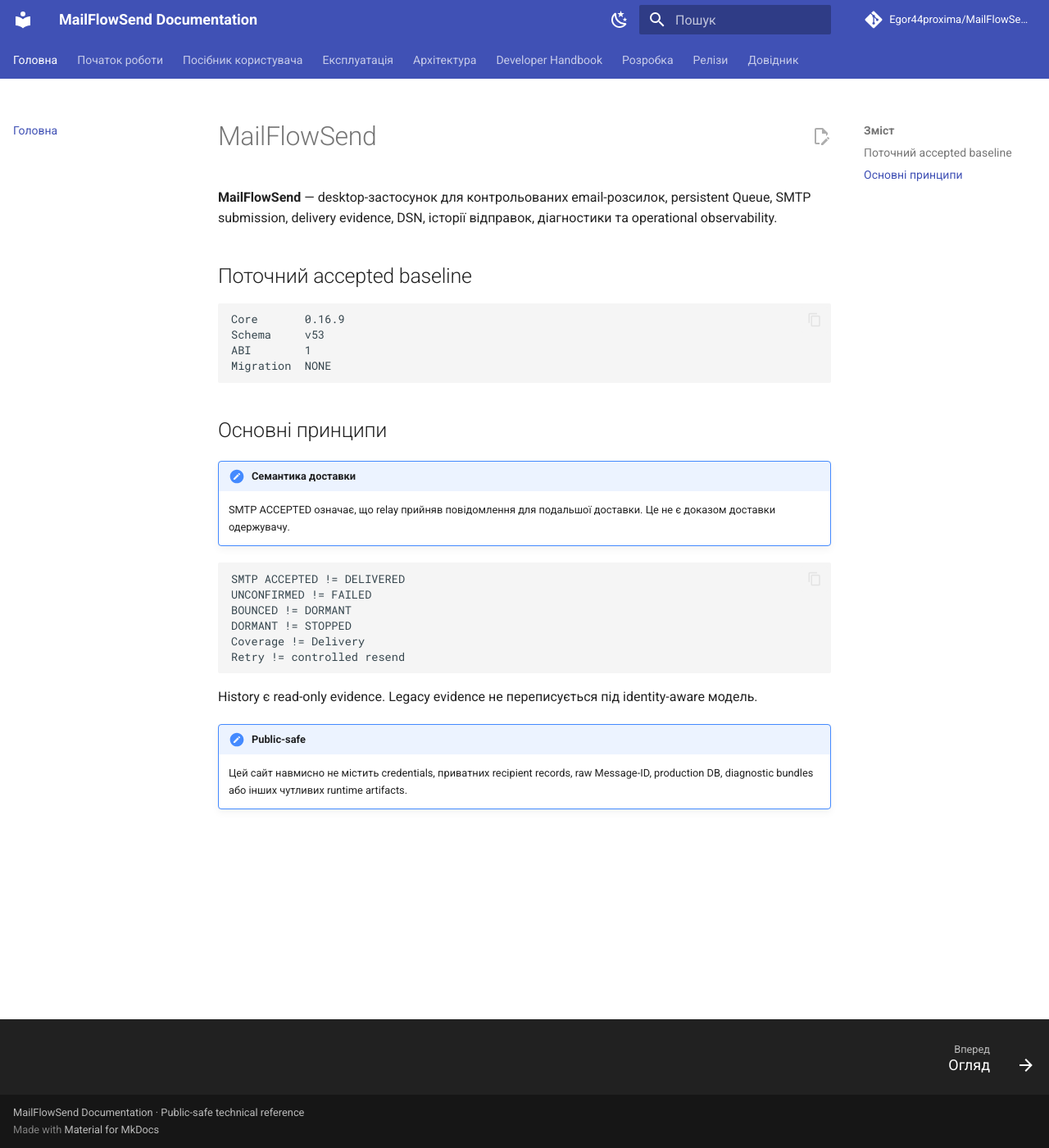
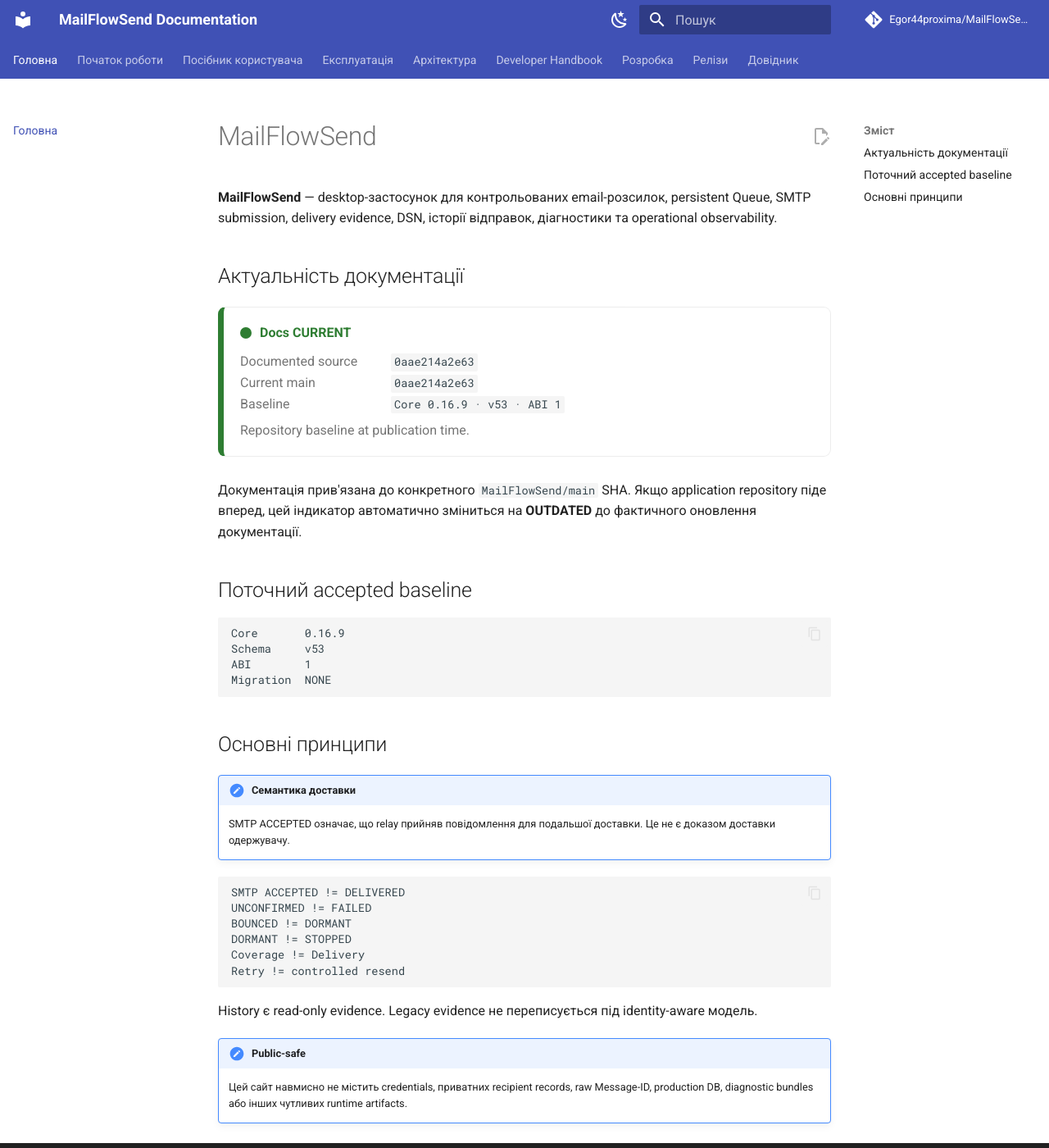
Before and after one commit to Egor44proxima/MailFlowSend-Docs, an MkDocs documentation site: the page built from docs/index.md, in a window 1280 px wide and 1400 px high. Shown: the whole window at 82% size. Built offline with MkDocs 1.6.1 and Material for MkDocs 9.7.7, drawn with Linux system fonts in a browser that asks for light colours; comment, search, counter and statistics services are not loaded.

Commit message:
docs: add automatic source freshness gate

```diff
--- /dev/null
+++ b/docs/assets/javascripts/source-status.js
@@ -0,0 +1,46 @@
+(function () {
+  const scriptUrl = document.currentScript && document.currentScript.src;
+  if (!scriptUrl) return;
+
+  const statusUrl = new URL("../source-status.json", scriptUrl).toString();
+
+  function shortSha(value) {
+    return value ? value.slice(0, 12) : "—";
+  }
+
+  function render(data) {
+    const host = document.getElementById("docs-source-status");
+    if (!host) return;
+
+    const status = String(data.status || "UNKNOWN").toUpperCase();
+    const cssStatus = ["CURRENT", "OUTDATED", "UNKNOWN"].includes(status) ? status.toLowerCase() : "unknown";
+    const current = data.current_source_sha || "unavailable";
+    const documented = data.documented_source_sha || "unavailable";
+
+    host.className = "docs-freshness docs-freshness--" + cssStatus;
+    host.innerHTML =
+      '<div class="docs-freshness__header">' +
+        '<span class="docs-freshness__dot"></span>' +
+        '<strong>Docs ' + status + '</strong>' +
+      '</div>' +
+      '<div class="docs-freshness__body">' +
+        '<div><span>Documented source</span><code>' + shortSha(documented) + '</code></div>' +
+        '<div><span>Current main</span><code>' + shortSha(current) + '</code></div>' +
+        '<div><span>Baseline</span><code>Core ' + (data.core || "—") + ' · ' + (data.schema || "—") + ' · ABI ' + (data.abi || "—") + '</code></div>' +
+        '<div class="docs-freshness__reason">' + (data.reason || "") + '</div>' +
+      '</div>';
+  }
+
+  fetch(statusUrl, { cache: "no-store" })
+    .then(function (response) {
+      if (!response.ok) throw new Error("status HTTP " + response.status);
+      return response.json();
+    })
+    .then(render)
+    .catch(function (error) {
+      render({
+        status: "UNKNOWN",
+        reason: "Не вдалося завантажити freshness status: " + error.message
+      });
+    });
+})();
--- /dev/null
+++ b/docs/assets/source-status.json
@@ -0,0 +1,15 @@
+{
+  "status": "CURRENT",
+  "source_repository": "Egor44proxima/MailFlowSend",
+  "source_branch": "main",
+  "documented_source_sha": "0aae214a2e6324b09b4ad1b093fae174abc5ebb0",
+  "current_source_sha": "0aae214a2e6324b09b4ad1b093fae174abc5ebb0",
+  "docs_sha": "",
+  "checked_at": "2026-10-02T00:00:00Z",
+  "core": "0.16.9",
+  "schema": "v53",
+  "abi": "1",
+  "migration": "NONE",
+  "documented_at": "2026-10-02",
+  "reason": "Repository baseline at publication time."
+}
--- a/docs/assets/stylesheets/extra.css
+++ b/docs/assets/stylesheets/extra.css
@@ -2,3 +2,44 @@
 .md-typeset .grid.cards > ul > li,
 .md-typeset .grid.cards > ol > li { border-radius: 0.6rem; }
 .md-typeset code { word-break: normal; }
+
+.docs-freshness {
+  margin: 1rem 0 1.4rem;
+  padding: 0.9rem 1rem;
+  border: 1px solid var(--md-default-fg-color--lightest);
+  border-left-width: 0.35rem;
+  border-radius: 0.45rem;
+  background: var(--md-default-bg-color);
+}
+.docs-freshness--current { border-left-color: #2e7d32; }
+.docs-freshness--outdated { border-left-color: #ed6c02; }
+.docs-freshness--unknown { border-left-color: #757575; }
+.docs-freshness__header {
+  display: flex;
+  gap: 0.5rem;
+  align-items: center;
+  margin-bottom: 0.5rem;
+}
+.docs-freshness__dot {
+  width: 0.7rem;
+  height: 0.7rem;
+  border-radius: 50%;
+  background: currentColor;
+}
+.docs-freshness--current .docs-freshness__header { color: #2e7d32; }
+.docs-freshness--outdated .docs-freshness__header { color: #ed6c02; }
+.docs-freshness--unknown .docs-freshness__header { color: #757575; }
+.docs-freshness__body > div {
+  display: flex;
+  flex-wrap: wrap;
+  gap: 0.6rem;
+  align-items: baseline;
+}
+.docs-freshness__body span {
+  min-width: 8.6rem;
+  color: var(--md-default-fg-color--light);
+}
+.docs-freshness__reason {
+  margin-top: 0.35rem;
+  color: var(--md-default-fg-color--light);
+}
--- a/docs/index.md
+++ b/docs/index.md
@@ -1,6 +1,12 @@
 # MailFlowSend
 
 **MailFlowSend** — desktop-застосунок для контрольованих email-розсилок, persistent Queue, SMTP submission, delivery evidence, DSN, історії відправок, діагностики та operational observability.
+
+## Актуальність документації
+
+<div id="docs-source-status"></div>
+
+Документація прив'язана до конкретного `MailFlowSend/main` SHA. Якщо application repository піде вперед, цей індикатор автоматично зміниться на **OUTDATED** до фактичного оновлення документації.
 
 ## Поточний accepted baseline
 
--- a/mkdocs.yml
+++ b/mkdocs.yml
@@ -99,6 +99,7 @@
       - MAIL-16 · History Export: releases/mail-16.md
   - Довідник:
       - Статуси та інваріанти: reference/status-contracts.md
+      - Актуальність документації: reference/documentation-freshness.md
 
 markdown_extensions:
   - admonition
@@ -127,4 +128,7 @@
 extra_css:
   - assets/stylesheets/extra.css
 
+extra_javascript:
+  - assets/javascripts/source-status.js
+
 copyright: "MailFlowSend Documentation · Public-safe technical reference"
```
Also changed, not shown: docs/_meta/source-baseline.json (added, +10 -0 lines), docs/reference/documentation-freshness.md (added, +77 -0 lines), 2 other files.
